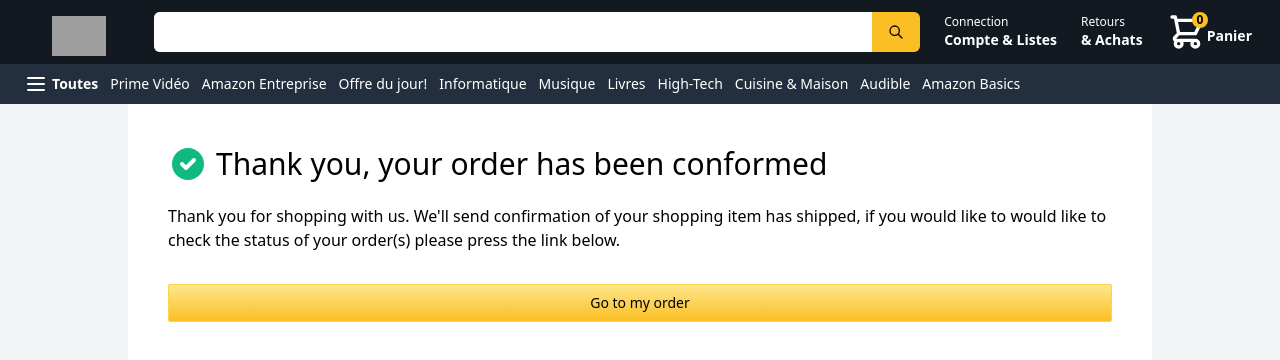
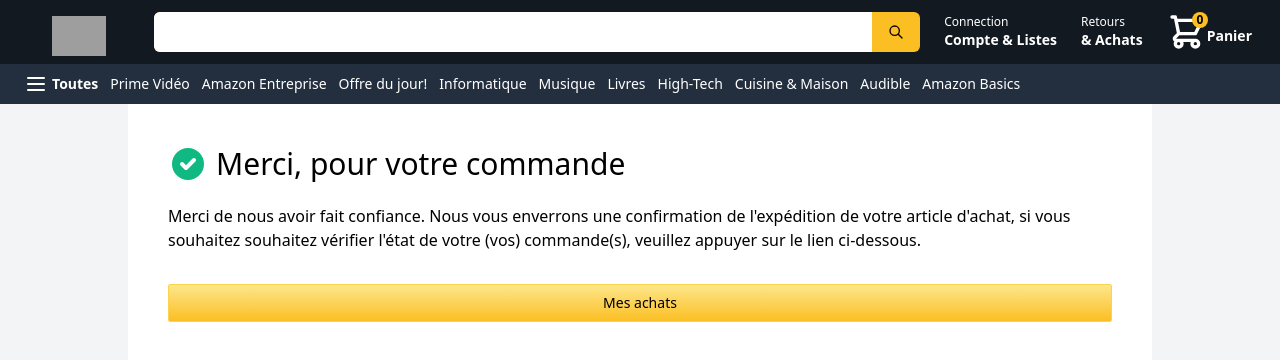
Before and after one commit to Nyftheart/Amazon-clone, a Next.js app: page /success in a window 1280 px wide. Shown: the top 360 px of the page. Built offline with nearby package versions, Linux system fonts and the light colour scheme; no server answers; grey boxes are pictures that could not be loaded.

Commit message:
add page

```diff
--- a/src/components/Header.js
+++ b/src/components/Header.js
@@ -38,7 +38,7 @@
                         <p className="font-extrabold md:text-sm">Compte & Listes</p>
                     </div>
 
-                    <div className="link">
+                    <div onClick={() => router.push('/orders')} className="link">
                         <p>Retours</p>
                         <p className="font-extrabold md:text-sm">& Achats</p>
                     </div>
--- a/src/pages/success.js
+++ b/src/pages/success.js
@@ -12,14 +12,14 @@
                 <div className="flex flex-col p-10 bg-white">
                     <div className="flex items-center space-x-2 mb-5">
                         <CheckCircleIcon  className="text-green-500 h-10" />
-                        <h1 className="text-3xl">Thank you, your order has been conformed</h1>
+                        <h1 className="text-3xl">Merci, pour votre commande</h1>
                     </div>
                     <p>
-                        Thank you for shopping with us. We'll send confirmation of your shopping item has shipped, if you would like to
-                        would like to check the status of your order(s) please press the link below.
+                        Merci de nous avoir fait confiance. Nous vous enverrons une confirmation de l'expédition de votre article d'achat, si vous souhaitez
+                        souhaitez vérifier l'état de votre (vos) commande(s), veuillez appuyer sur le lien ci-dessous.
                     </p>
                     <button onClick={()=>router.push("/orders")}
-                            className="button mt-8"> Go to my order</button>
+                            className="button mt-8"> Mes achats</button>
                 </div>
             </main>
         </div>
```
